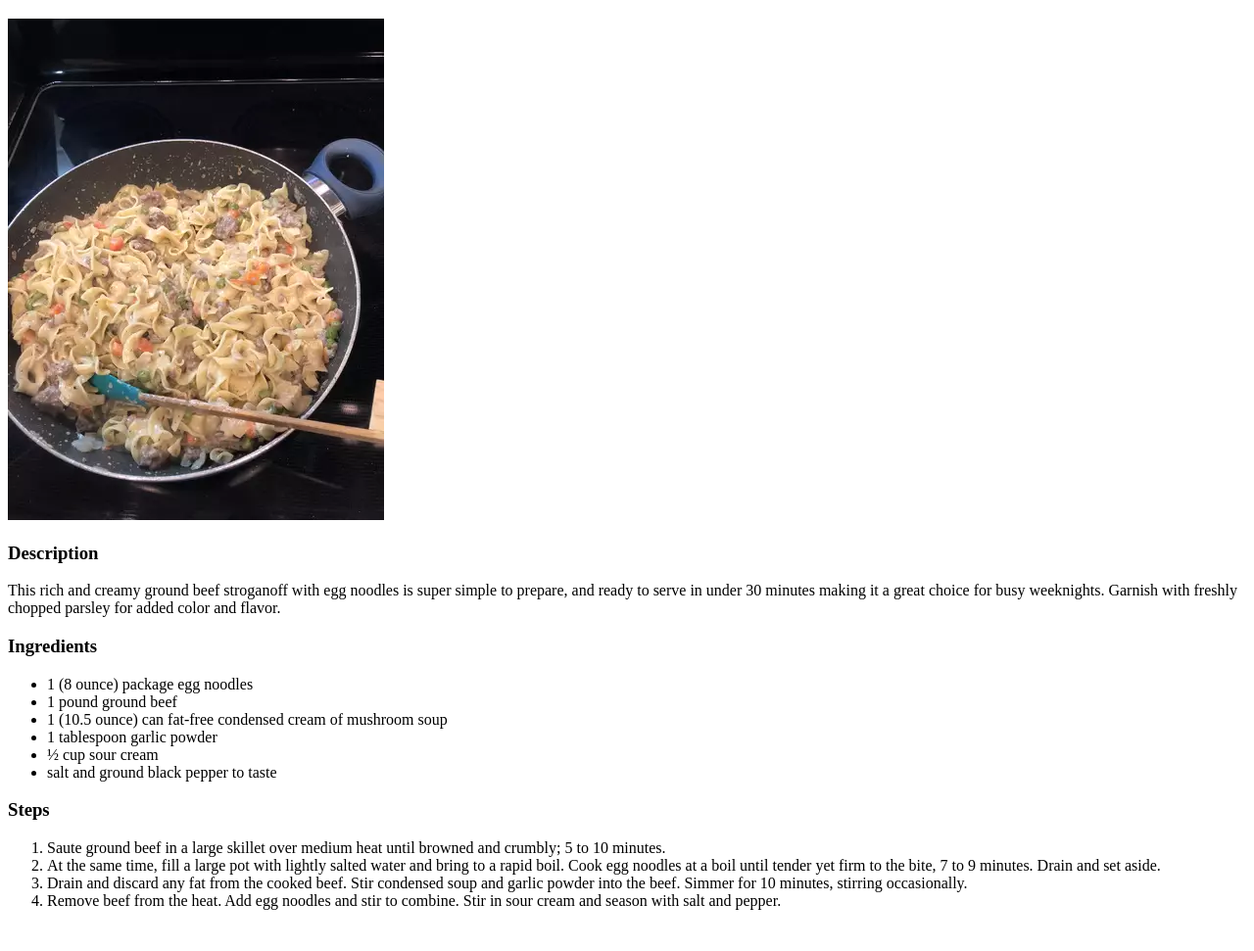
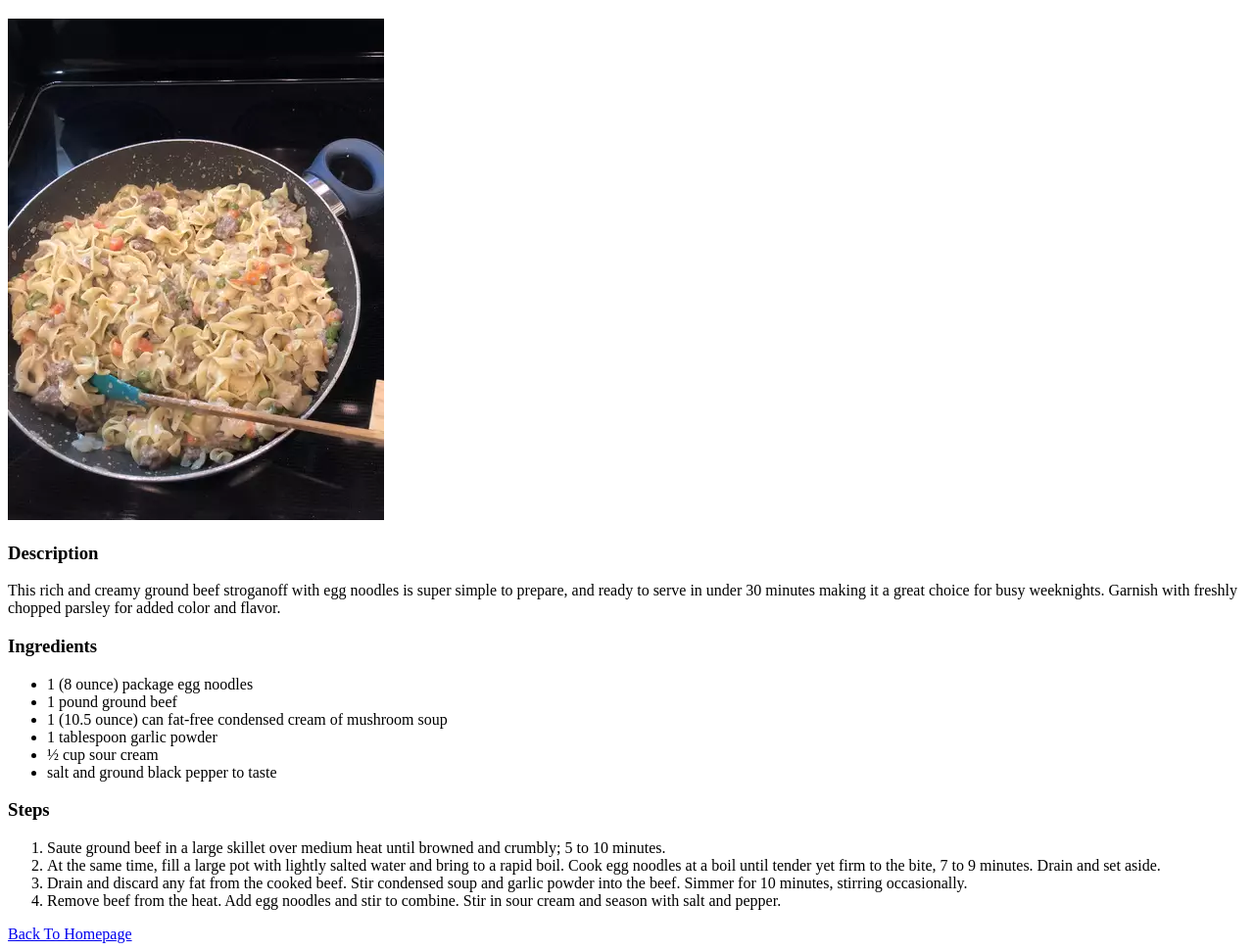
Before and after one commit to ozomoon/odin-recipes, a plain HTML site: page recipes/beef-stroganoff.html in a window 1280 px wide. Shown: the part 61-1032 px from the top of the page at 98% size. Before the commit the page ends 1006 px from the top, so only its background shows below. Drawn offline with Linux system fonts and the light colour scheme.

Commit message:
added return to homepage to stroganoff

```diff
--- a/recipes/beef-stroganoff.html
+++ b/recipes/beef-stroganoff.html
@@ -34,7 +34,7 @@
     </ol>
 
 
-
+<a href="../index.html">Back To Homepage</a>
 
 </body>
 </html>
```
